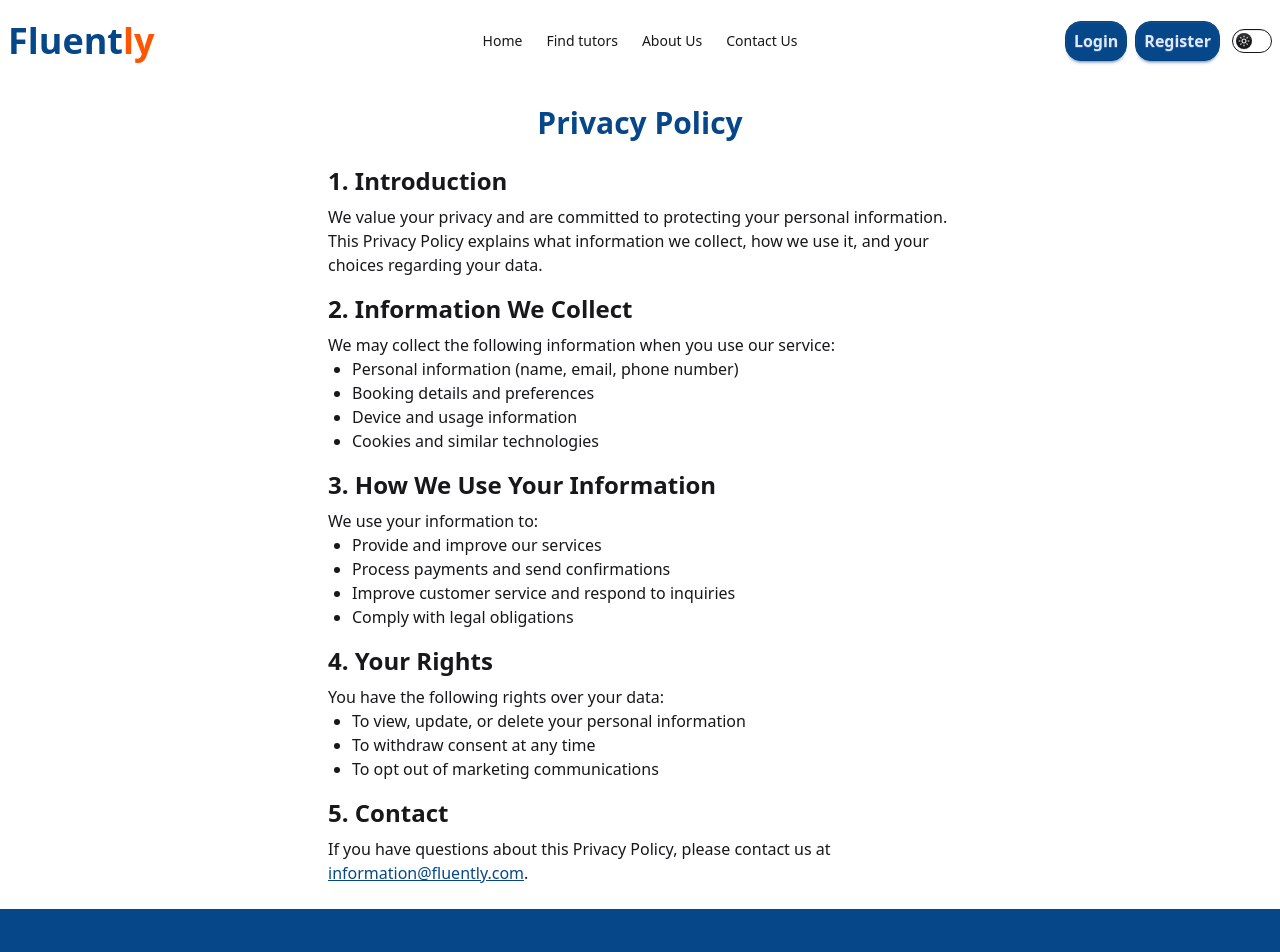
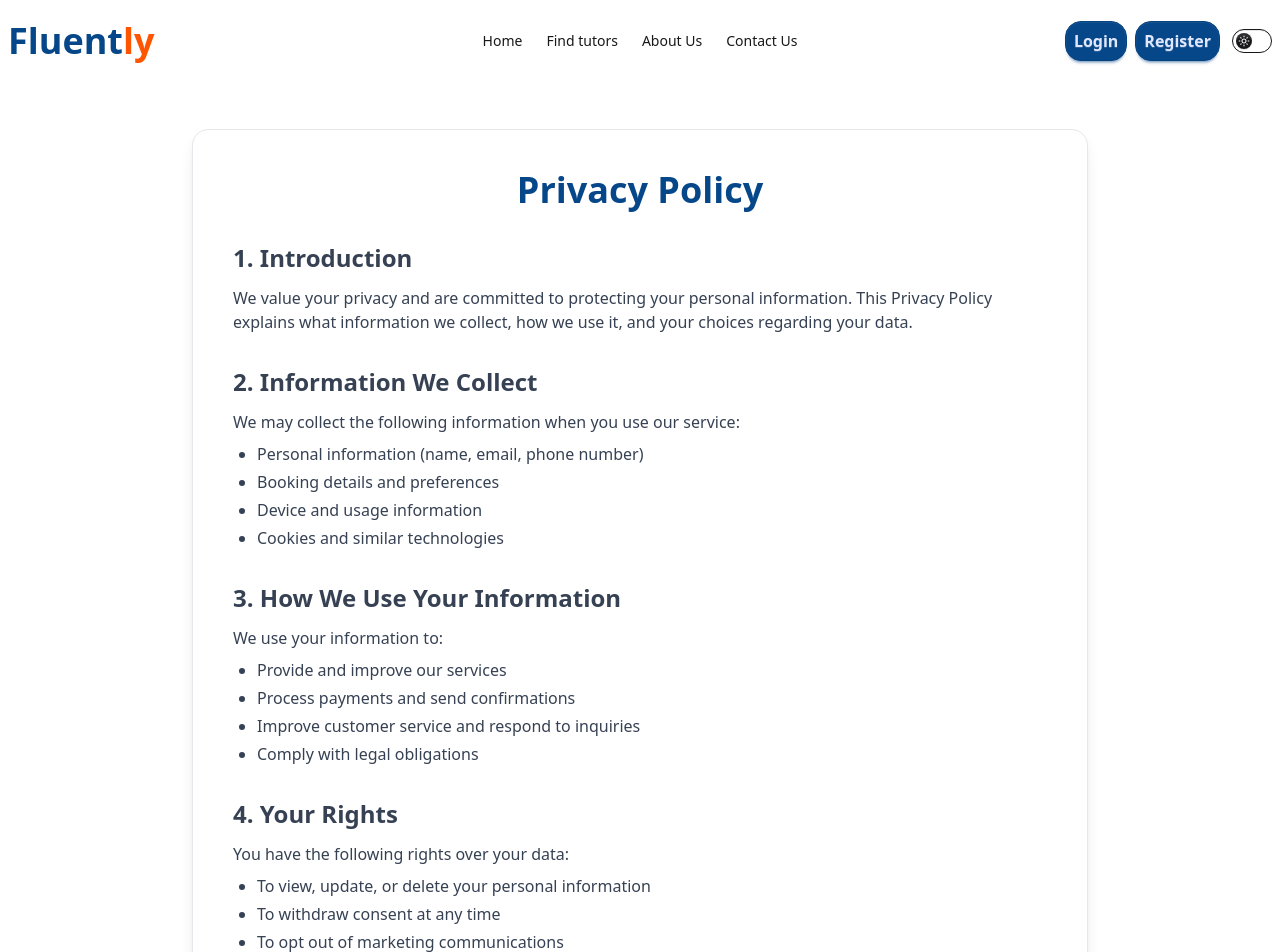
Before and after one commit to sajjadsajux/fluently, a React (Vite) app: page /privacy-policy in a window 1280 px wide. Shown: the top 952 px of the page. Built offline with nearby package versions, Linux system fonts and the light colour scheme; no server answers.

Commit message:
Privacy Policy with border effect

```diff
--- a/src/Pages/Footer Pages/PrivacyPolicy.jsx
+++ b/src/Pages/Footer Pages/PrivacyPolicy.jsx
@@ -7,20 +7,25 @@ const PrivacyPolicy = () => {
   useEffect(() => {
     window.scrollTo({ top: 0, behavior: "smooth" });
   }, []);
+
   return (
-    <div className="max-w-2xl mx-auto p-6 min-h-screen">
-      <h2 className="text-3xl font-bold mb-6 text-center text-primary">Privacy Policy</h2>
+    <section className="container mx-auto px-4 py-12 min-h-screen">
+      <div className="max-w-4xl mx-auto bg-white shadow-lg rounded-2xl p-6 md:p-10 border border-gray-200">
+        {/* Page Header */}
+        <h1 className="text-4xl font-bold text-center text-primary mb-8">Privacy Policy</h1>
 
-      <div className="space-y-4 text-base-content">
+        <div className="space-y-8 text-gray-700">
+          {/* Section 1 */}
           <section>
-          <h2 className="text-2xl font-semibold mb-2">1. Introduction</h2>
+            <h2 className="text-2xl font-semibold mb-3">1. Introduction</h2>
             <p>We value your privacy and are committed to protecting your personal information. This Privacy Policy explains what information we collect, how we use it, and your choices regarding your data.</p>
           </section>
 
+          {/* Section 2 */}
           <section>
-          <h2 className="text-2xl font-semibold mb-2">2. Information We Collect</h2>
+            <h2 className="text-2xl font-semibold mb-3">2. Information We Collect</h2>
             <p>We may collect the following information when you use our service:</p>
-          <ul className="list-disc ml-6">
+            <ul className="list-disc ml-6 mt-2 space-y-1">
               <li>Personal information (name, email, phone number)</li>
               <li>Booking details and preferences</li>
               <li>Device and usage information</li>
@@ -28,10 +33,11 @@ const PrivacyPolicy = () => {
             </ul>
           </section>
 
+          {/* Section 3 */}
           <section>
-          <h2 className="text-2xl font-semibold mb-2">3. How We Use Your Information</h2>
+            <h2 className="text-2xl font-semibold mb-3">3. How We Use Your Information</h2>
             <p>We use your information to:</p>
-          <ul className="list-disc ml-6">
+            <ul className="list-disc ml-6 mt-2 space-y-1">
               <li>Provide and improve our services</li>
               <li>Process payments and send confirmations</li>
               <li>Improve customer service and respond to inquiries</li>
@@ -39,21 +45,23 @@ const PrivacyPolicy = () => {
             </ul>
           </section>
 
+          {/* Section 4 */}
           <section>
-          <h2 className="text-2xl font-semibold mb-2">4. Your Rights</h2>
+            <h2 className="text-2xl font-semibold mb-3">4. Your Rights</h2>
             <p>You have the following rights over your data:</p>
-          <ul className="list-disc ml-6">
+            <ul className="list-disc ml-6 mt-2 space-y-1">
               <li>To view, update, or delete your personal information</li>
               <li>To withdraw consent at any time</li>
               <li>To opt out of marketing communications</li>
             </ul>
           </section>
 
+          {/* Section 5 */}
           <section>
-          <h2 className="text-2xl font-semibold mb-2">5. Contact</h2>
+            <h2 className="text-2xl font-semibold mb-3">5. Contact</h2>
             <p>
               If you have questions about this Privacy Policy, please contact us at{" "}
-            <a className="link link-primary" href="mailto:information@fluently.com">
+              <a className="text-primary hover:underline font-medium" href="mailto:information@fluently.com">
                 information@fluently.com
               </a>
               .
@@ -61,6 +69,7 @@ const PrivacyPolicy = () => {
           </section>
         </div>
       </div>
+    </section>
   );
 };
 
```
Lines whose indentation alone changed are shown as unchanged.
